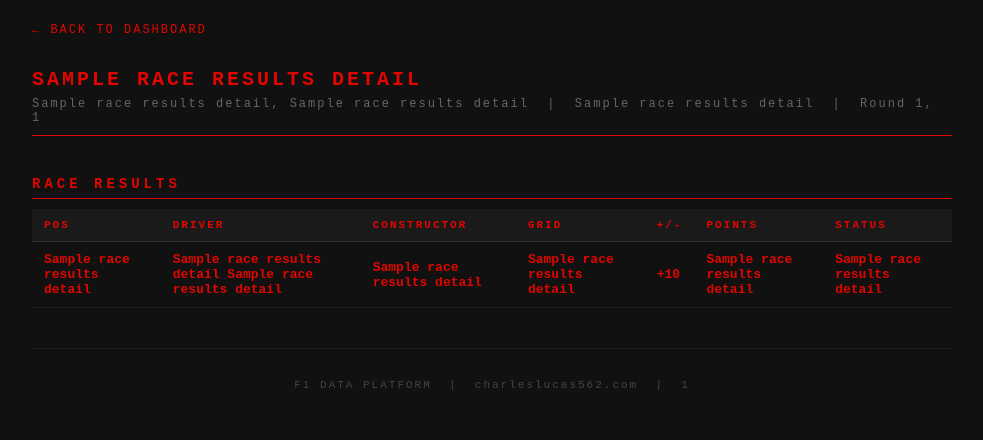
After one commit to clucas56/formula1-db, a Flask app: page /race/1/1 in a window 1280 px wide. The commit adds this page. Shown: the top 440 px of the page, without its empty margins (148-1131 px from the left). Run offline with Flask 3, Linux system fonts and the light colour scheme; a database or web service that is not in the repository returns one stand-in record (values such as "Sample title"); some libraries are stand-ins or nearby versions.

Commit message:
Updated race results by season and flask app

```diff
--- a/web/app.py
+++ b/web/app.py
@@ -46,13 +46,49 @@ def index():
     cursor.execute("SELECT * FROM current_constructor_standings;")
     constructor_standings = cursor.fetchall()
 
+    cursor.execute("SELECT * FROM season_races ORDER BY round;")
+    season_races = cursor.fetchall()
+
     cursor.close()
     conn.close()
 
     return render_template('index.html',
                            standings=standings,
                            last_race=last_race,
-                           constructor_standings=constructor_standings)
+                           constructor_standings=constructor_standings,
+                           season_races=season_races)
+
+@app.route('/race/<int:season>/<int:round_num>')
+def race(season, round_num):
+    conn = get_connection()
+    cursor = conn.cursor()
+
+    # Get race details and results
+    cursor.execute("""
+        SELECT * FROM race_results_detail
+        WHERE season_year = %s AND round = %s
+        ORDER BY finish_position;
+    """, (season, round_num))
+    results = cursor.fetchall()
+
+    # Get all races in the season for the navigation selector
+    cursor.execute("""
+        SELECT * FROM season_races
+        ORDER BY round;
+    """)
+    season_races = cursor.fetchall()
+
+    cursor.close()
+    conn.close()
+
+    if not results:
+        return "Race not found", 404
+
+    return render_template('race.html',
+                           results=results,
+                           season_races=season_races,
+                           season=season,
+                           round_num=round_num)
 
 @app.route('/webhook', methods=['POST'])
 def webhook():
--- /dev/null
+++ b/web/templates/race.html
@@ -0,0 +1,121 @@
+<!DOCTYPE html>
+<html lang="en">
+<head>
+    <meta charset="UTF-8">
+    <meta name="viewport" content="width=device-width, initial-scale=1.0">
+    <title>{{ results[0][2] }} {{ results[0][0] }} | F1 Dashboard</title>
+    <style>
+        * { margin: 0; padding: 0; box-sizing: border-box; }
+        body {
+            font-family: 'Courier New', Courier, monospace;
+            background-color: #111111;
+            color: #ffffff;
+        }
+        .container { max-width: 960px; margin: 0 auto; padding: 20px; }
+        .back-link {
+            color: #e10600;
+            text-decoration: none;
+            font-size: 12px;
+            letter-spacing: 2px;
+        }
+        .back-link:hover { color: #ffffff; }
+        .race-header {
+            margin: 30px 0 10px 0;
+            border-bottom: 1px solid #e10600;
+            padding-bottom: 10px;
+        }
+        .race-header h1 {
+            color: #e10600;
+            font-size: 20px;
+            letter-spacing: 3px;
+            text-transform: uppercase;
+        }
+        .race-header p {
+            color: #666666;
+            font-size: 12px;
+            letter-spacing: 2px;
+            margin-top: 6px;
+        }
+        h2 {
+            color: #e10600;
+            font-size: 14px;
+            letter-spacing: 4px;
+            text-transform: uppercase;
+            margin: 40px 0 10px 0;
+            padding-bottom: 6px;
+            border-bottom: 1px solid #e10600;
+        }
+        table { width: 100%; border-collapse: collapse; margin-bottom: 40px; font-size: 13px; }
+        th {
+            background-color: #1a1a1a;
+            color: #e10600;
+            padding: 10px 12px;
+            text-align: left;
+            letter-spacing: 2px;
+            font-size: 11px;
+            text-transform: uppercase;
+            border-bottom: 1px solid #333333;
+        }
+        td { padding: 10px 12px; border-bottom: 1px solid #1e1e1e; color: #cccccc; }
+        tr:hover td { background-color: #1a1a1a; color: #ffffff; }
+        tr:first-child td { color: #e10600; font-weight: bold; }
+        .gain { color: #28c840; }
+        .loss { color: #e10600; }
+        .neutral { color: #666666; }
+        .footer {
+            text-align: center;
+            padding: 30px 0;
+            color: #444444;
+            font-size: 11px;
+            letter-spacing: 2px;
+            border-top: 1px solid #1e1e1e;
+            margin-top: 20px;
+        }
+    </style>
+</head>
+<body>
+    <div class="container">
+        <a href="/" class="back-link">← BACK TO DASHBOARD</a>
+
+        <div class="race-header">
+            <h1>{{ results[0][2] }}</h1>
+            <p>{{ results[0][4] }}, {{ results[0][5] }} &nbsp;|&nbsp; {{ results[0][3] }} &nbsp;|&nbsp; Round {{ round_num }}, {{ season }}</p>
+        </div>
+
+        <h2>Race Results</h2>
+        <table>
+            <thead>
+                <tr>
+                    <th>Pos</th>
+                    <th>Driver</th>
+                    <th>Constructor</th>
+                    <th>Grid</th>
+                    <th>+/-</th>
+                    <th>Points</th>
+                    <th>Status</th>
+                </tr>
+            </thead>
+            <tbody>
+                {% for row in results %}
+                {% set positions_gained = row[9] - row[10] %}
+                <tr>
+                    <td>{{ row[10] }}</td>
+                    <td>{{ row[6] }} {{ row[7] }}</td>
+                    <td>{{ row[8] }}</td>
+                    <td>{{ row[9] }}</td>
+                    <td class="{% if positions_gained > 0 %}gain{% elif positions_gained < 0 %}loss{% else %}neutral{% endif %}">
+                        {% if positions_gained > 0 %}+{{ positions_gained }}
+                        {% elif positions_gained < 0 %}{{ positions_gained }}
+                        {% else %}—{% endif %}
+                    </td>
+                    <td>{{ row[11] }}</td>
+                    <td>{{ row[12] }}</td>
+                </tr>
+                {% endfor %}
+            </tbody>
+        </table>
+
+        <div class="footer">F1 DATA PLATFORM &nbsp;|&nbsp; charleslucas562.com &nbsp;|&nbsp; {{ season }}</div>
+    </div>
+</body>
+</html>
```
Also changed, not shown: web/templates/index.html (+24 -0 lines).
